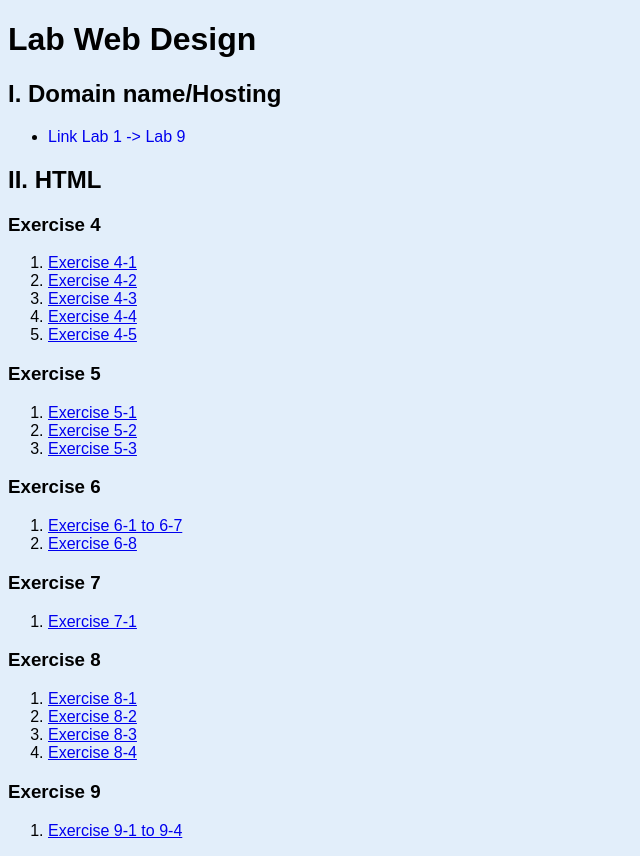
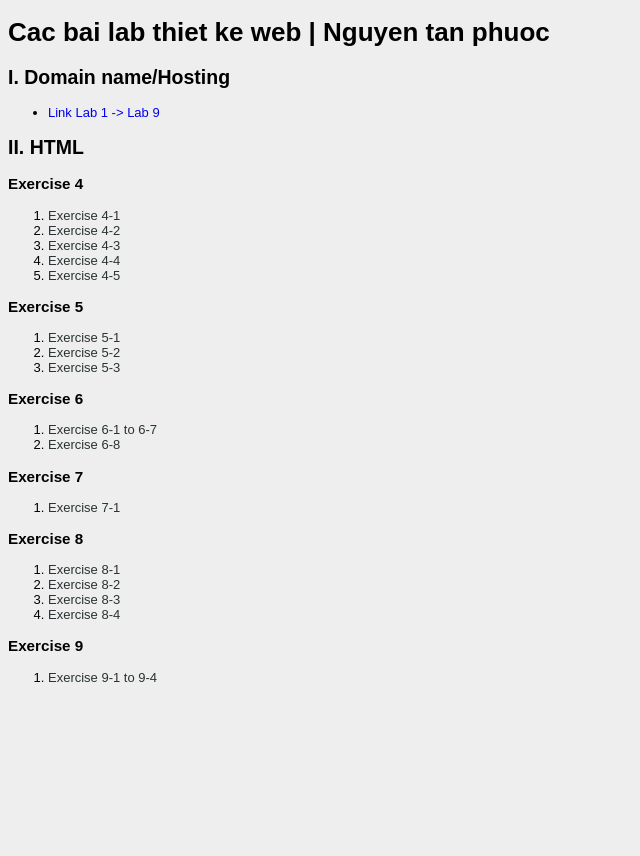
Before and after one commit to phuocnguyen1344/phuocnguyen1344.github.io, a plain HTML site: page index.html in a window 1280 px wide. Shown: the whole page, without its empty margins (0-640 px from the left). After the commit the page ends 800 px from the top, so only its background shows below. Drawn offline with Linux system fonts and the light colour scheme.

Commit message:
update index.html :fire:

```diff
--- a/index.html
+++ b/index.html
@@ -3,16 +3,11 @@
   <head>
     <meta charset="UTF-8" />
     <meta name="viewport" content="width=device-width, initial-scale=1.0" />
-    <style>
-      body {
-        font-family: Arial, Helvetica, sans-serif;
-        background-color: rgb(226, 238, 250);
-      }
-    </style>
-    <title>1710233 | Dang Tran Huu Nhan</title>
+    <link rel="stylesheet" href="./style.css">
+    <title>1710247 | Nguyen Tan Phuoc</title>
   </head>
   <body>
-    <h1>Lab Web Design</h1>
+    <h1>Cac bai lab thiet ke web | Nguyen tan phuoc</h1>
     <h2>I. Domain name/Hosting</h2>
     <ul>
       <li>
--- /dev/null
+++ b/style.css
@@ -0,0 +1,15 @@
+body {
+    font-family: Arial, Helvetica, sans-serif;
+    font-size: 13px;
+    background-color: #eeeeee;
+}
+
+ol li a {
+    text-decoration: none;
+    color: #293232;
+}
+
+ol li a:hover {
+    text-decoration: underline;
+    color: #33b3ee;
+}
```
